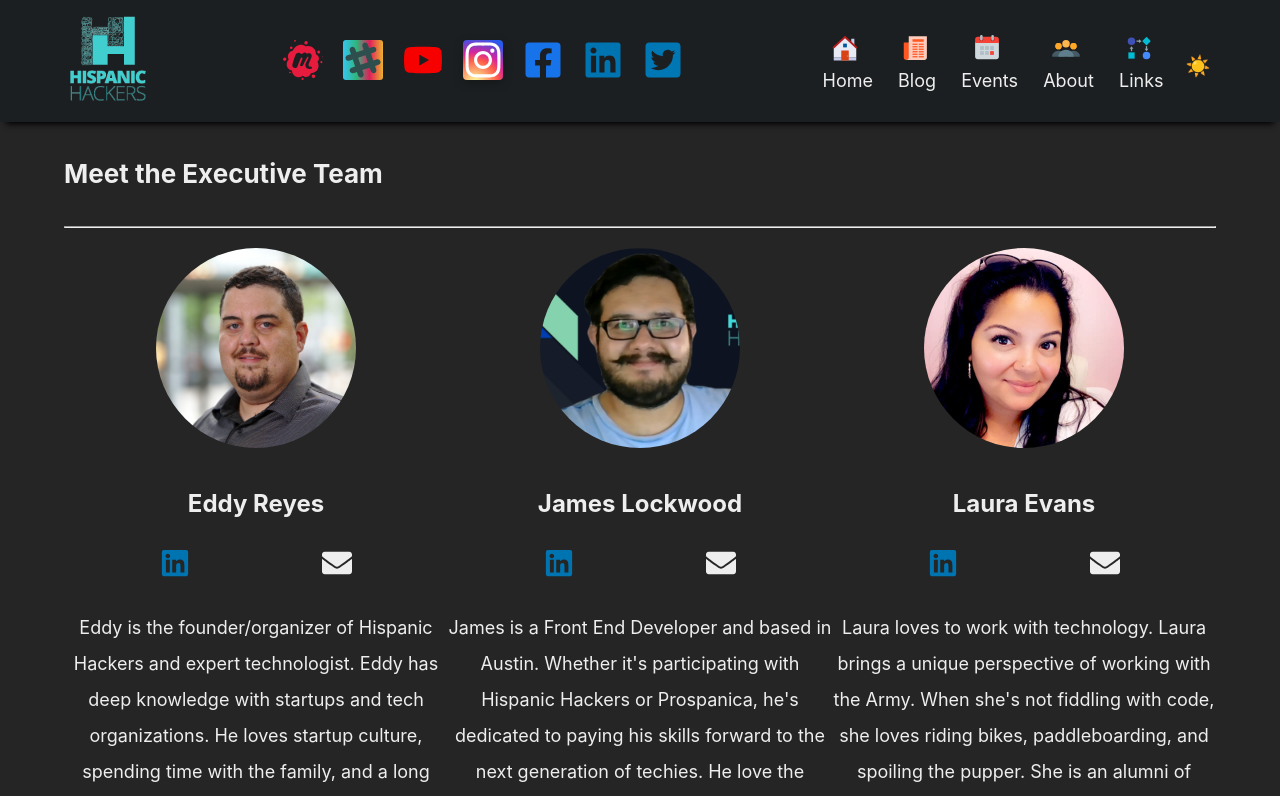
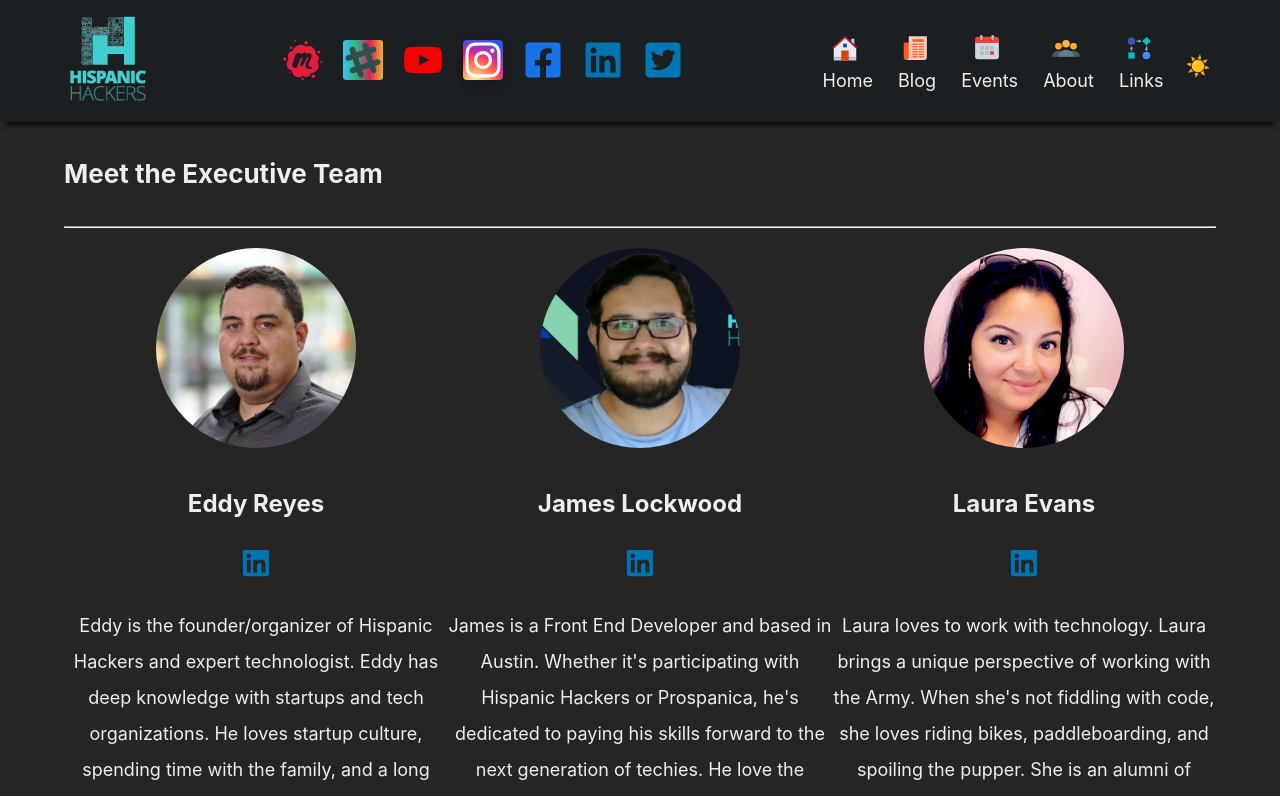
Before and after one commit to timOTdev/hispanic_hacker_next, a Next.js app: page /about in a window 1280 px wide. Shown: the top 796 px of the page. Built offline with nearby package versions, Linux system fonts and the light colour scheme.

Commit message:
Remove email info

```diff
--- a/assets/GlobalData.js
+++ b/assets/GlobalData.js
@@ -38,31 +38,26 @@ export default function globals() {
     eddy: {
       name: 'Eddy Reyes',
       linkedin: 'https://www.linkedin.com/in/ereyes01/',
-      email: 'hispanichackersboard@gmail.com',
       bio: 'Eddy is the founder/organizer of Hispanic Hackers and expert technologist. Eddy has deep knowledge with startups and tech organizations. He loves startup culture, spending time with the family, and a long time veteran of the industry.',
     },
     james: {
       name: 'James Lockwood',
       linkedin: 'https://www.linkedin.com/in/james-lockwood/',
-      email: 'ksjjl05@gmail.com',
       bio: "James is a Front End Developer and based in Austin. Whether it's participating with Hispanic Hackers or Prospanica, he's dedicated to paying his skills forward to the next generation of techies. He love the outdoors, my black cat, cooking, and traveling around the United States. James is an alumni of Galvanize.",
     },
     lauraE: {
       name: 'Laura Evans',
       linkedin: 'https://www.linkedin.com/in/lauraevans0218/',
-      email: 'hispanichackersboard@gmail.com',
       bio: "Laura loves to work with technology. Laura brings a unique perspective of working with the Army. When she's not fiddling with code, she loves riding bikes, paddleboarding, and spoiling the pupper. She is an alumni of Galvanize.",
     },
     lauraH: {
       name: 'Laura Hoyos',
       linkedin: 'https://www.linkedin.com/in/lauramhoyos/',
-      email: 'hispanichackersboard@gmail.com',
       bio: "Laura enjoys working with organizations. She brings her sociology and political science background and also numerous volunteering experiences. During her free time, she enjoys working with social media and socializing. She's currently at Apple.",
     },
     tim: {
       name: 'Timothy Hoang',
       linkedin: 'https://www.linkedin.com/in/timothyhoang/',
-      email: 'hispanichackersboard@gmail.com',
       bio: 'Tim is developer who pivoted from the medical field and work with Hispanic Hackers to promote inclusion and technology in the Austin area. He enjoys coding, trying new foods, staying active, spending time outdoors, and traveling around the world. Tim is an alumni of Lambda School.',
     },
   };
--- a/components/About/Profile.js
+++ b/components/About/Profile.js
@@ -7,12 +7,6 @@ const Aside = styled.aside`
   text-align: center;
   p {
     font-size: 1.8rem;
-  }
-  a {
-    border-bottom: 2px solid ${({ theme }) => theme.backgroundColor};
-    :hover {
-      border-bottom: 2px solid ${({ theme }) => theme.linkUnderline};
-    }
   }
   @media (min-width: 768px) {
     flex: 1 1 50%;
@@ -29,15 +23,9 @@ const Aside = styled.aside`
 `;
 const ProfileLinks = styled.div`
   display: flex;
-  justify-content: space-between;
-  max-width: 50%;
+  justify-content: center;
   margin: 0 auto;
-  span {
-    text-decoration: underline;
-  }
-  @media (min-width: 2560px) {
-    max-width: 30%;
-  }
+  text-align: center;
 `;
 const Image1 = styled(Image)`
   height: 200%;
@@ -46,6 +34,9 @@ const Image1 = styled(Image)`
 `;
 const LinkedIn = styled(FaLinkedin)`
   color: #0073b1;
+  :hover {
+    transform: scale(1.2);
+  }
 `;
 
 export default function Profile(props) {
@@ -57,13 +48,6 @@ export default function Profile(props) {
         <a href={props.linkedin} target='_blank'>
           <LinkedIn size={30} />
         </a>
-        <a
-          href={`mailto:${props.email}`}
-          target='_blank'
-          rel='noopener noreferrer'
-        >
-          <FaEnvelope size={30} />
-        </a>
       </ProfileLinks>
       <p>{props.bio}</p>
     </Aside>
--- a/components/About/Team.js
+++ b/components/About/Team.js
@@ -23,35 +23,30 @@ export default function Team() {
           image='/static/images/eddy.jpg'
           name={globals().profilesHH.eddy.name}
           linkedin={globals().profilesHH.eddy.linkedin}
-          email={globals().profilesHH.eddy.email}
           bio={globals().profilesHH.eddy.bio}
         />
         <Profile
           image='/static/images/james.png'
           name={globals().profilesHH.james.name}
           linkedin={globals().profilesHH.james.linkedin}
-          email={globals().profilesHH.james.email}
           bio={globals().profilesHH.james.bio}
         />
         <Profile
           image='/static/images/lauraE.jpg'
           name={globals().profilesHH.lauraE.name}
           linkedin={globals().profilesHH.lauraE.linkedin}
-          email={globals().profilesHH.lauraE.email}
           bio={globals().profilesHH.lauraE.bio}
         />
         <Profile
           image='/static/images/lauraH.jpg'
           name={globals().profilesHH.lauraH.name}
           linkedin={globals().profilesHH.lauraH.linkedin}
-          email={globals().profilesHH.lauraH.email}
           bio={globals().profilesHH.lauraH.bio}
         />
         <Profile
           image='/static/images/tim.jpg'
           name={globals().profilesHH.tim.name}
           linkedin={globals().profilesHH.tim.linkedin}
-          email={globals().profilesHH.tim.email}
           bio={globals().profilesHH.tim.bio}
         />
       </ExecutiveTeam>
--- a/components/Layout/SocialsHH.js
+++ b/components/Layout/SocialsHH.js
@@ -20,7 +20,7 @@ const Section = styled.section`
   a {
     flex: 1 1 25%;
     padding: 1rem;
-    &:hover {
+    :hover {
       transform: scale(1.2);
     }
     @media (min-width: 768px) {
```
